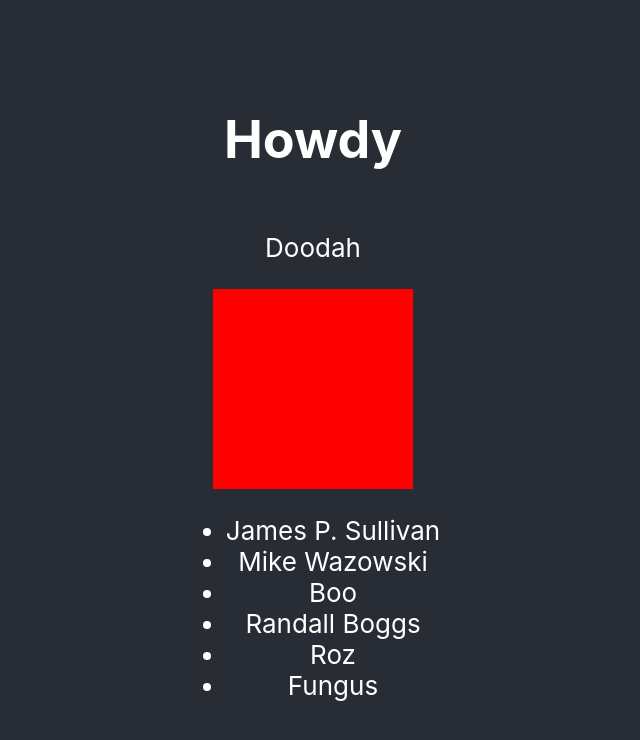
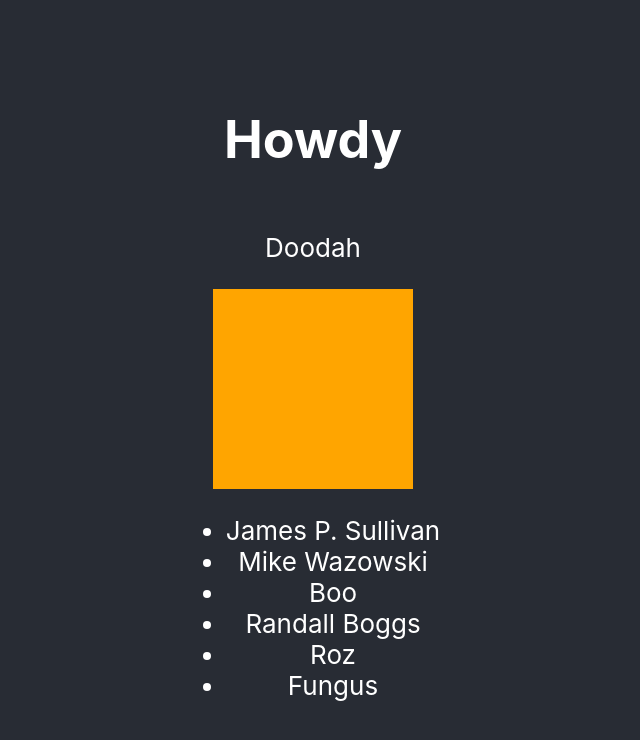
Before and after one commit to aejgardner/week9-react, a React (Create React App) app in the folder week-9-app/: page / in a window 1280 px wide. Shown: the top 740 px of the page, without its empty margins (327-967 px from the left). Built offline with nearby package versions, Linux system fonts and the light colour scheme.

Commit message:
Colour prop added to Square component

```diff
--- a/week-9-app/src/components/Square.js
+++ b/week-9-app/src/components/Square.js
@@ -1,13 +1,11 @@
 import React from "react";
 
-const divStyle = {
-    height: 200,
-    width: 200,
-    backgroundColor: "red"
+const Square = ({colour}) => {
+    return <div style={{height: 200, width: 200, backgroundColor: colour}}></div>;
 }
 
-const Square = () => {
-    return <div style={divStyle}></div>;
+Square.defaultProps = {
+    color: "blue"
 }
 
 export default Square;
--- a/week-9-app/src/components/Stuff.js
+++ b/week-9-app/src/components/Stuff.js
@@ -7,8 +7,8 @@ import People from "./People";
 const Stuff = () => (
     <React.Fragment>
         <Header text="Howdy" />
-        <Paragraph message="Doodah"/>
-        <Square />
+        <Paragraph message="Doodah" />
+        <Square colour="orange" />
         <People />
     </React.Fragment>
 )
```
